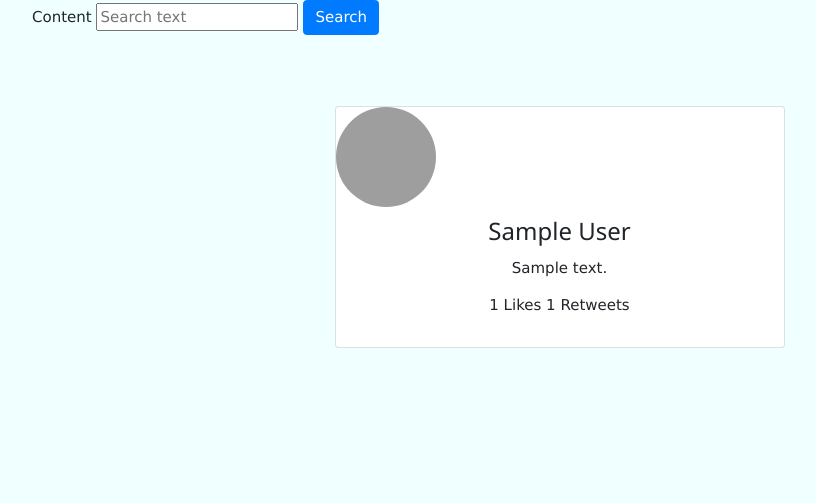
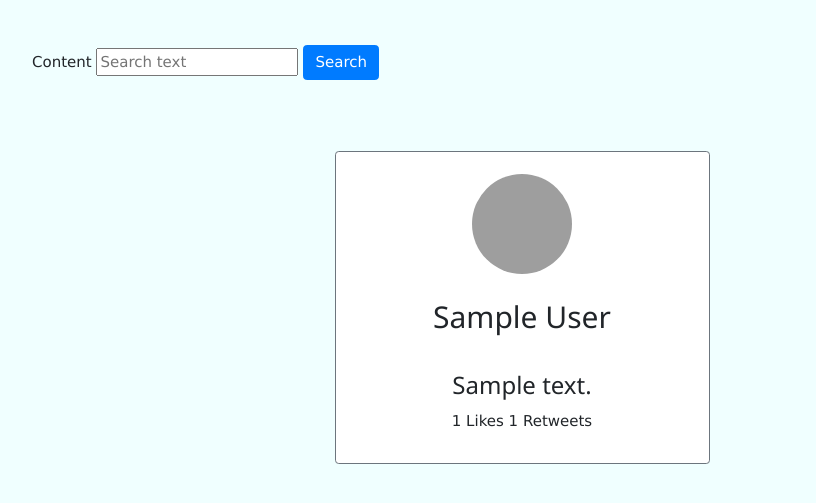
Before and after one commit to catalistt/Hito1, a Rails app: page / in a window 1280 px wide. Shown: the part 53-556 px from the top of the page, without its empty margins (53-869 px from the left). Run offline with Rails 7, Linux system fonts and the light colour scheme; tables that the repository leaves empty hold one stand-in row (values such as "Sample post"); style sheets or scripts are compiled from the project's sources; some libraries are stand-ins or nearby versions; grey boxes are pictures that could not be loaded.

Commit message:
Mejoras visuales

```diff
--- a/app/views/shared/_navbar.html.erb
+++ b/app/views/shared/_navbar.html.erb
@@ -1,7 +1,7 @@
 <nav class="navbar navbar-light" style="background-color: #e3f2fd;">
-  <a class="navbar-brand" href="#">
+  <a class="navbar-brand">
     <i class="fas fa-dog" width="30" height="30" class="d-inline-block align-top" alt=""></i>
-    DogTwitter
+     DogTwitter
   </a>
   <button class="navbar-toggler" type="button" data-toggle="collapse" data-target="#navbarNav" aria-controls="navbarNav" aria-expanded="false" aria-label="Toggle navigation">
     <span class="navbar-toggler-icon"></span>
--- a/app/views/tweets/index.html.erb
+++ b/app/views/tweets/index.html.erb
@@ -1,5 +1,6 @@
 <div class="container">
-
+<br>
+<br>
 <div class="">
   <%= search_form_for @q do |f| %>
     <div class="form-group">
@@ -21,19 +22,19 @@
 <div class="row center">
 <div class="col-sm-2 col-md-2">
   <% @tweets.each do |tweet| %>
-    <div class="card text-center" style="width: 30rem;">
-      <%= image_tag (tweet.user.image_url), class:"user_image w3-circle" if tweet.user.image_url.present?%>
-      <h3 class="card-title"><%= tweet.user %></h3>
-
+    <div class="card text-center border-secondary" style="width: 25rem;">
+      <br>
+      <p><%= image_tag (tweet.user.image_url), class:"user_image w3-circle " if tweet.user.image_url.present?%>
+      <h2 class="card-title"><%= tweet.user %></h2></p>
       <% words = tweet.content.split %>
-      <p><% words.each do |word| %>
+      <h3><% words.each do |word| %>
         <% if word.start_with?('#') %>
           <%  word_aux = word[1..-1] %>
           <%= link_to word, "tweets?utf8=✓&q%5Bcontent_cont%5D=%23#{word_aux}&commit=Search" %>
         <% else %>
          <%= word %>
         <% end %>
-      <% end %></p>
+      <% end %></h3>
 
       <p><%= tweet.likes_count %>  Likes
       <%= tweet.retweets_count %>  Retweets</p>
```
